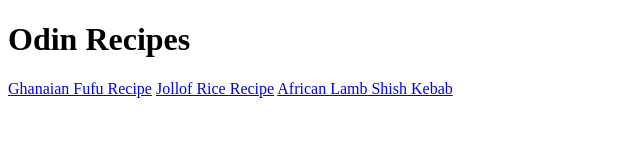
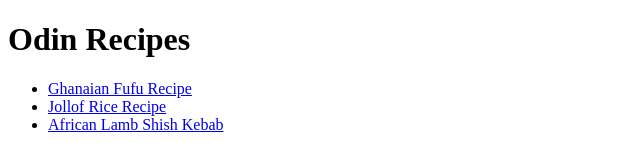
Before and after one commit to kevin4859/odin-recipes, a plain HTML site: page index.html in a window 1280 px wide. Shown: the whole page, without its empty margins (0-640 px from the left). Drawn offline with Linux system fonts and the light colour scheme.

Commit message:
Made the main page into a cleaner looking list

```diff
--- a/index.html
+++ b/index.html
@@ -10,12 +10,13 @@
     <body>
         <h1>Odin Recipes</h1>
 
+        <ul>
+           <li> <a href="./recipes/fufu.html">Ghanaian Fufu Recipe</a> </li>
 
-        <a href="./recipes/fufu.html">Ghanaian Fufu Recipe</a>
+         <li><a href="./recipes/jollof.html">Jollof Rice Recipe</a> </li>
 
-        <a href="./recipes/jollof.html">Jollof Rice Recipe</a>
-
-        <a href="./recipes/Kebab.html">African Lamb Shish Kebab</a>
+         <li><a href="./recipes/Kebab.html">African Lamb Shish Kebab</a></li>
+        </ul>
 
 
     </body>
```
